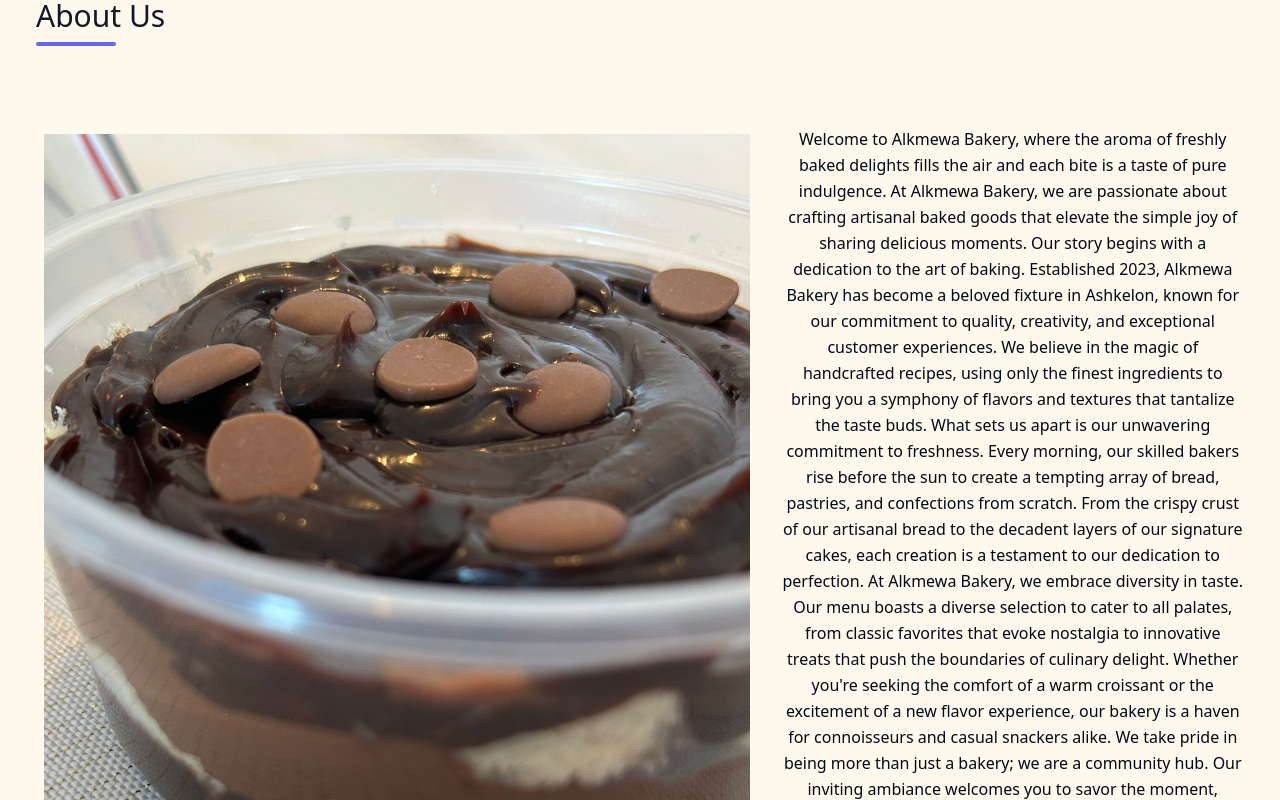
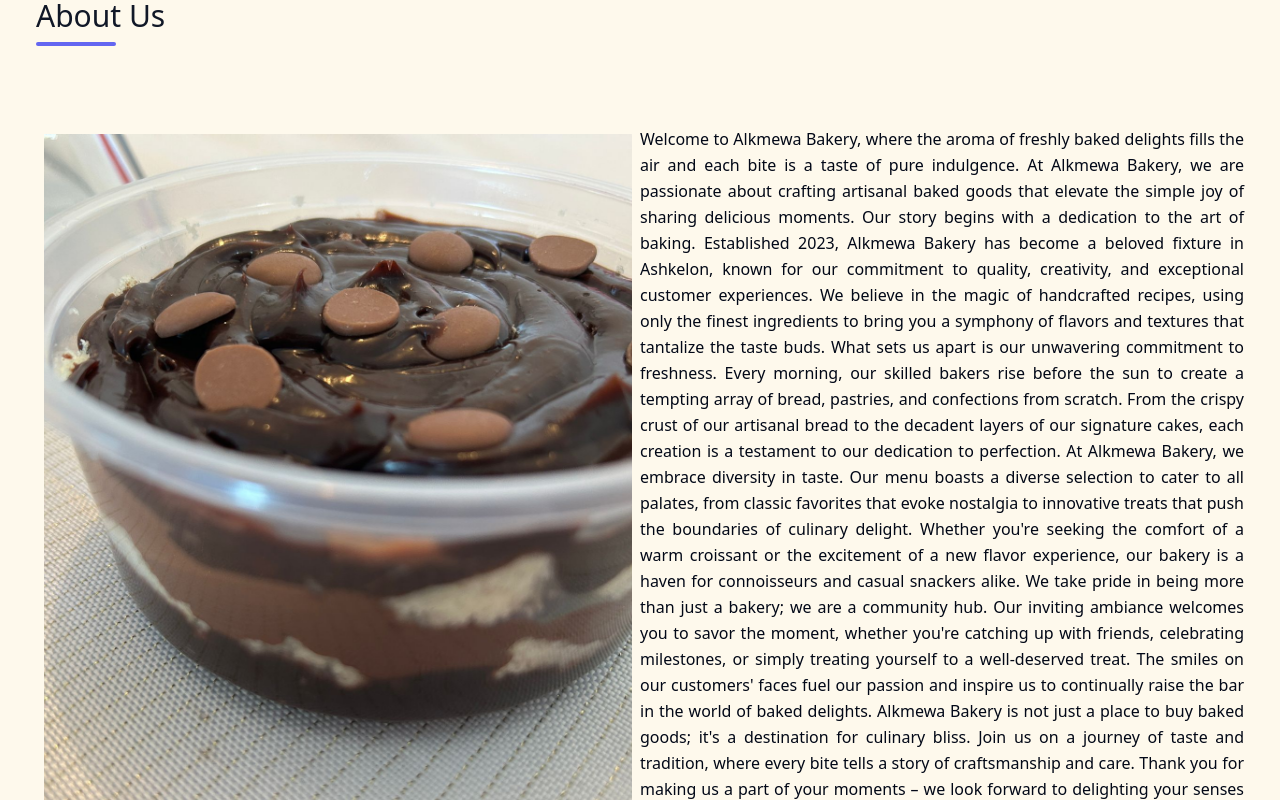
Before and after one commit to BmAlkes/alkmewaBakery, a React (Vite) app: page / in a window 1280 px wide. Shown: the part 2660-3460 px from the top of the page. Built offline with nearby package versions, Linux system fonts and the light colour scheme; no server answers.

Commit message:
feat:add push product page

```diff
--- a/src/pages/home/index.tsx
+++ b/src/pages/home/index.tsx
@@ -203,15 +203,15 @@ const Home = () => {
               <div className="h-1 w-20 bg-indigo-500 rounded"></div>
             </div>
           </div>
-          <div className="flex lg:flex-row sm:flex-col">
-            <div className="md:p-2 p-1 w-1/2 sm:w-full">
+          <div className="grid lg:grid-cols-2  ">
+            <div className="md:p-2 p-1">
               <img
                 alt="gallery"
                 className="w-full object-cover h-full object-center block"
                 src={cake5}
               />
             </div>
-            <p className="lg:pl-6 lg:w-2/3 mx-auto leading-relaxed text-base text-center">
+            <p className=" mx-auto leading-relaxed text-base text-justify">
               Welcome to Alkmewa Bakery, where the aroma of freshly baked
               delights fills the air and each bite is a taste of pure
               indulgence. At Alkmewa Bakery, we are passionate about crafting
```
